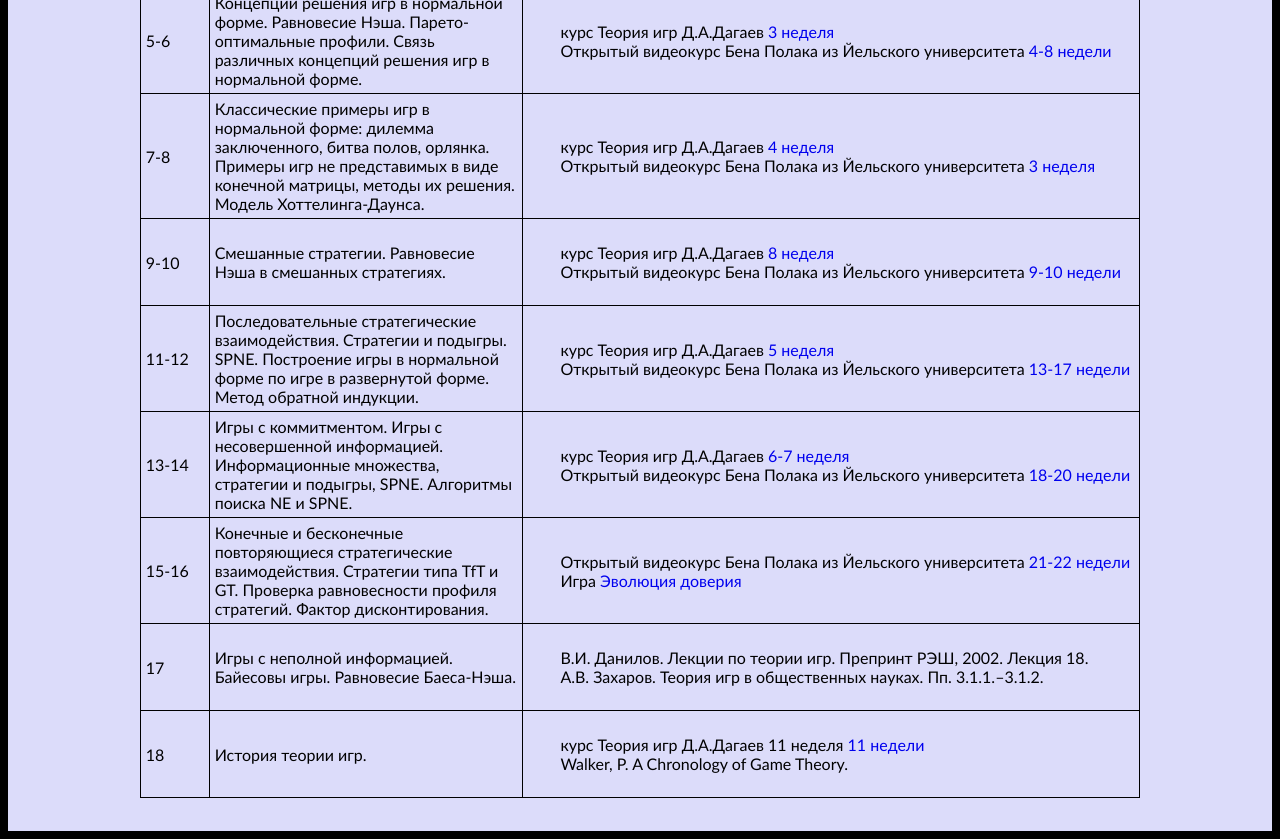
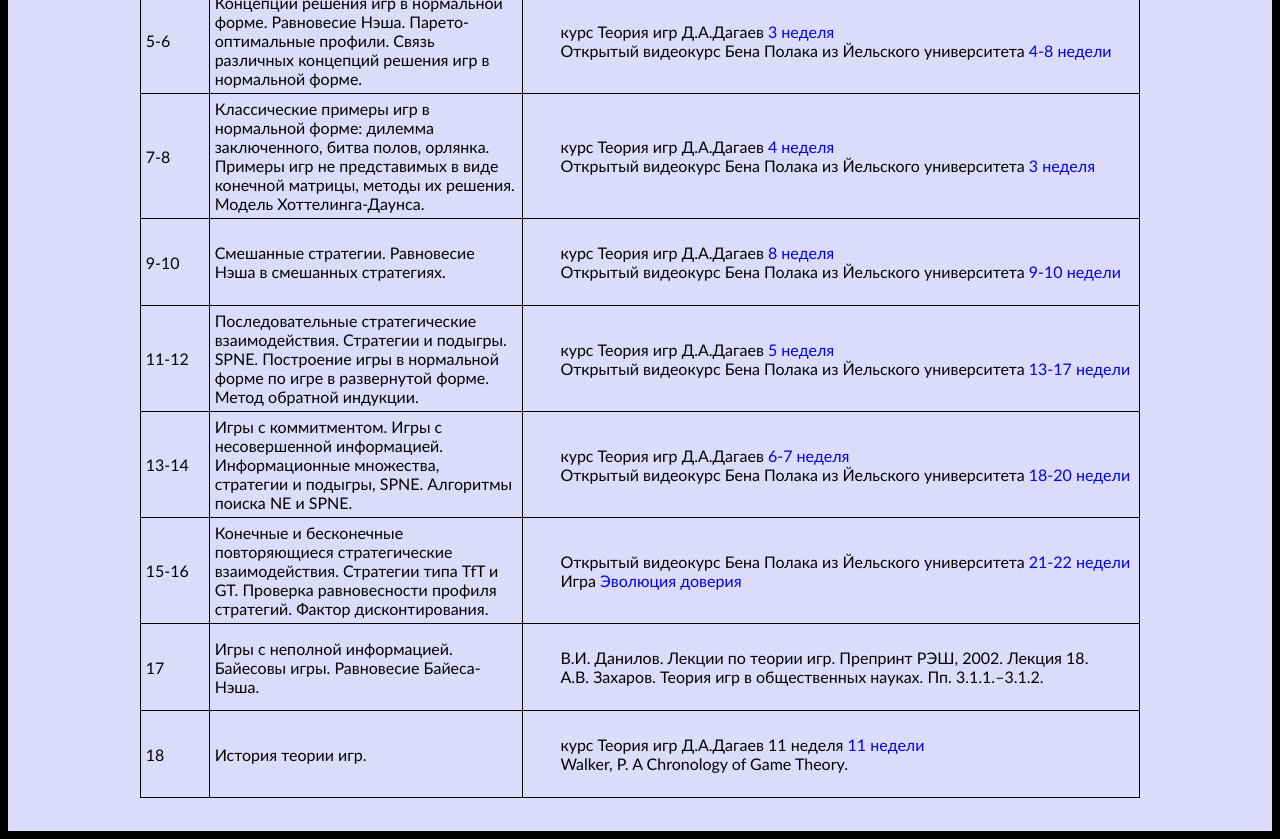
Before and after one commit to nvasilenok/nvasilenok.github.io, a plain HTML site: page hse/games/gt_lect.html in a window 1280 px wide. Shown: the part 705-1544 px from the top of the page. Drawn offline with Linux system fonts and the light colour scheme.

Commit message:
change lect

```diff
--- a/hse/games/gt_lect.html
+++ b/hse/games/gt_lect.html
@@ -112,7 +112,7 @@
 	</tr>
 	<tr>
 		<td>17</td>
-		<td>Игры с неполной информацией. Байесовы игры. Равновесие Баеса-Нэша.</td>
+		<td>Игры с неполной информацией. Байесовы игры. Равновесие Байеса-Нэша.</td>
 		<td>
 	<div class="tab">
 	В.И. Данилов. Лекции по теории игр. Препринт РЭШ, 2002. Лекция 18.
```
